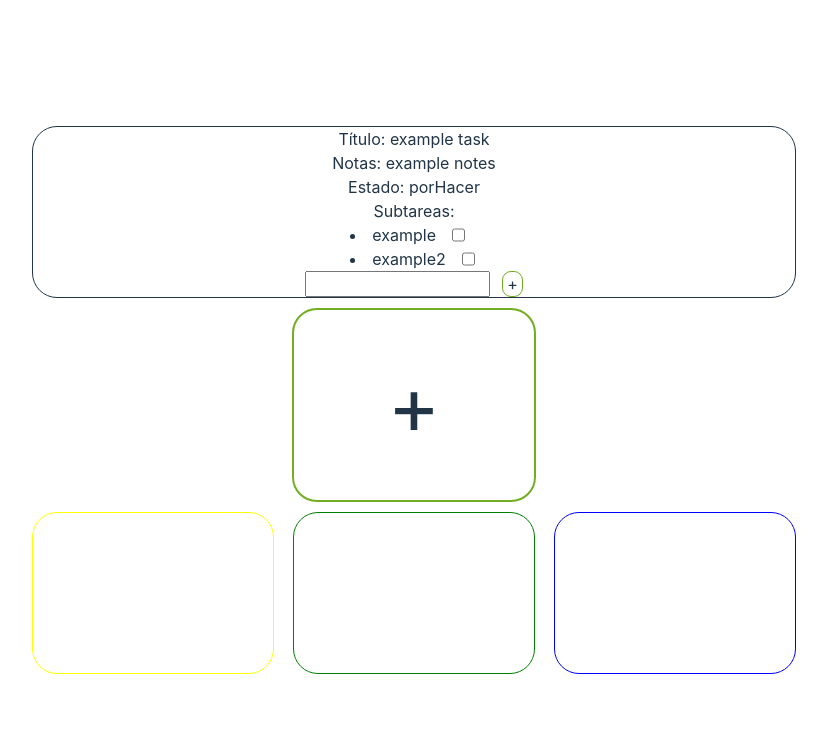
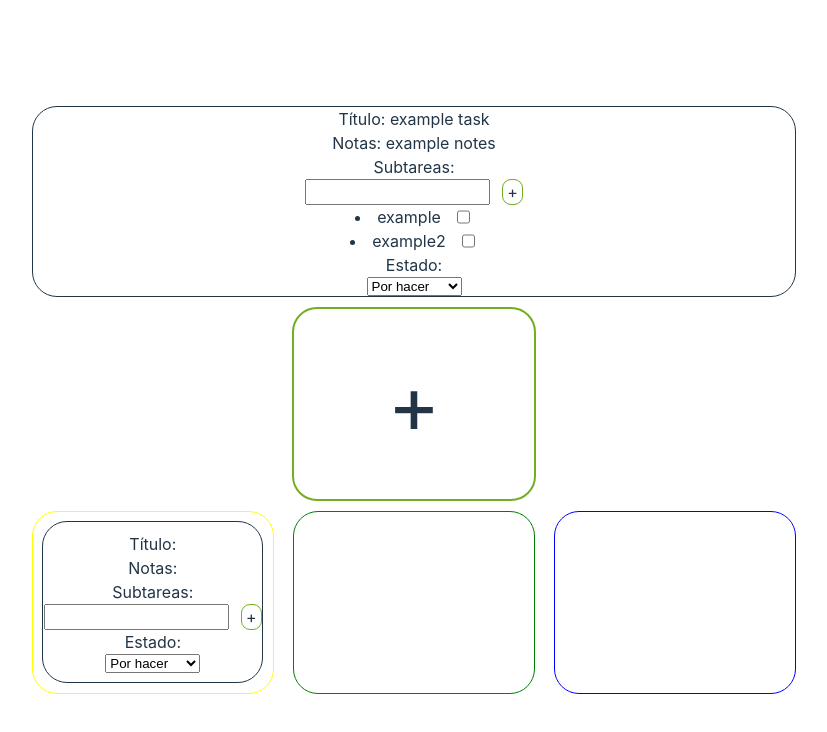
Before and after one commit to gmluqa/Prueba_Tecnica_billdin, a React (Vite) app: page / in a window 1280 px wide. Shown: the top 732 px of the page, without its empty margins (226-1053 px from the left). Built offline with nearby package versions, Linux system fonts and the light colour scheme.

Commit message:
remmoved consolelogs from app.jsx, now am going to do asignTasksToColumns func

```diff
--- a/src/App.jsx
+++ b/src/App.jsx
@@ -7,28 +7,30 @@ import Task from "./components/Task/Task";
 
 function App() {
   let tasks = useSelector(state => state.tasks);
-  console.log(tasks);
   useEffect(() => {
     try {
       tasks = JSON.parse(localStorage.getItem("taskCreated"));
-      console.log(tasks);
-      console.log("column asign time...");
       asignTasksToColumns(tasks);
     } catch (error) {}
   }, [tasks]);
 
   let columnsRender = (
     <>
-      <Column state="porHacer"></Column>
+      <Column state="porHacer">
+        <Task></Task>
+      </Column>
       <Column state="enCurso"></Column>
       <Column state="finalizada"></Column>
     </>
   );
 
+  // first grab the array
+
   const asignTasksToColumns = tasks => {
-    return tasks.map((task, index) => {
-      <div key={index}>{task}</div>;
-    });
+    // array.forEach(element => {});
+    // return tasks.map((task, index) => {
+    //   <div key={index}>{task}</div>;
+    // });
   };
 
   return (
--- a/src/components/Column/Column.jsx
+++ b/src/components/Column/Column.jsx
@@ -1,7 +1,11 @@
 import "./Columns.scss";
 
 function Column(props) {
-  return <div className="columnBorder" id={props.state}></div>;
+  return (
+    <div className="columnBorder" id={props.state}>
+      {props.children}
+    </div>
+  );
 }
 
 export default Column;
--- a/src/components/Task/Task.jsx
+++ b/src/components/Task/Task.jsx
@@ -8,29 +8,36 @@ function Task(props) {
     setSubtask(e.target.value);
   };
 
-  const onClick = () => {};
+  const createSubtask = id => {
+    console.log("here is the id " + id);
+    // console.log("here is the id " + id);
+    // console.log(JSON.parse(localStorage.getItem("taskCreated"))[id]);
+  };
 
   return (
     <div className="taskBorder">
       <div>Título: {props.title}</div>
       <div>Notas: {props.notes}</div>
-      <div>Estado: {props.status}</div>
       {/* TODO Fix react dev tools warning here */}
-      <div>
-        Subtareas:
-        {props.subtasks.map((element, key) => (
-          <div className="subTasksChecklist">
-            <li key={key}>{element}</li>
-            <input type="checkbox" />
-          </div>
-        ))}
-      </div>
+      <div>Subtareas:</div>
       <div className="addSubtaskBorder">
         <input type="text" onChange={onChange} />
-        <div className="addSubtask" onClick={onClick}>
+        <div className="addSubtask" onClick={() => createSubtask(props.id)}>
           +
         </div>
       </div>
+      {props?.subtasks?.map((element, key) => (
+        <div className="subTasksChecklist">
+          <li key={key}>{element}</li>
+          <input type="checkbox" />
+        </div>
+      ))}
+      <label htmlFor="status">Estado:</label>
+      <select name="status" id="status">
+        <option value="porHacer">Por hacer</option>
+        <option value="enProgreso">En progreso</option>
+        <option value="finalizado">Finalizado</option>
+      </select>
     </div>
   );
 }
```
